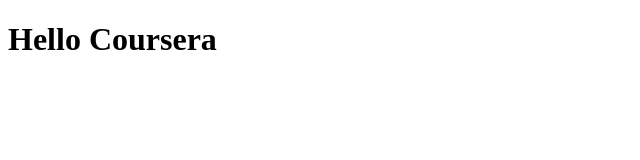
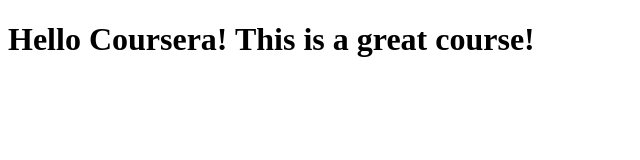
Before and after one commit to atkinpat99/coursera-test, a plain HTML site: page site/index.html in a window 1280 px wide. Shown: the whole page, without its empty margins (0-640 px from the left). Drawn offline with Linux system fonts and the light colour scheme.

Commit message:
Small addition to our page content

```diff
--- a/site/index.html
+++ b/site/index.html
@@ -1,9 +1,9 @@
 <!DOCTYPE html>
 <html>
 <head>
-	<title></title>
+	<title><h1>Hello Coursera</h1></title>
 </head>
 <body>
-<h1>Hello Coursera</h1>
+<h1>Hello Coursera! This is a great course!</h1>
 </body>
 </html>
```
